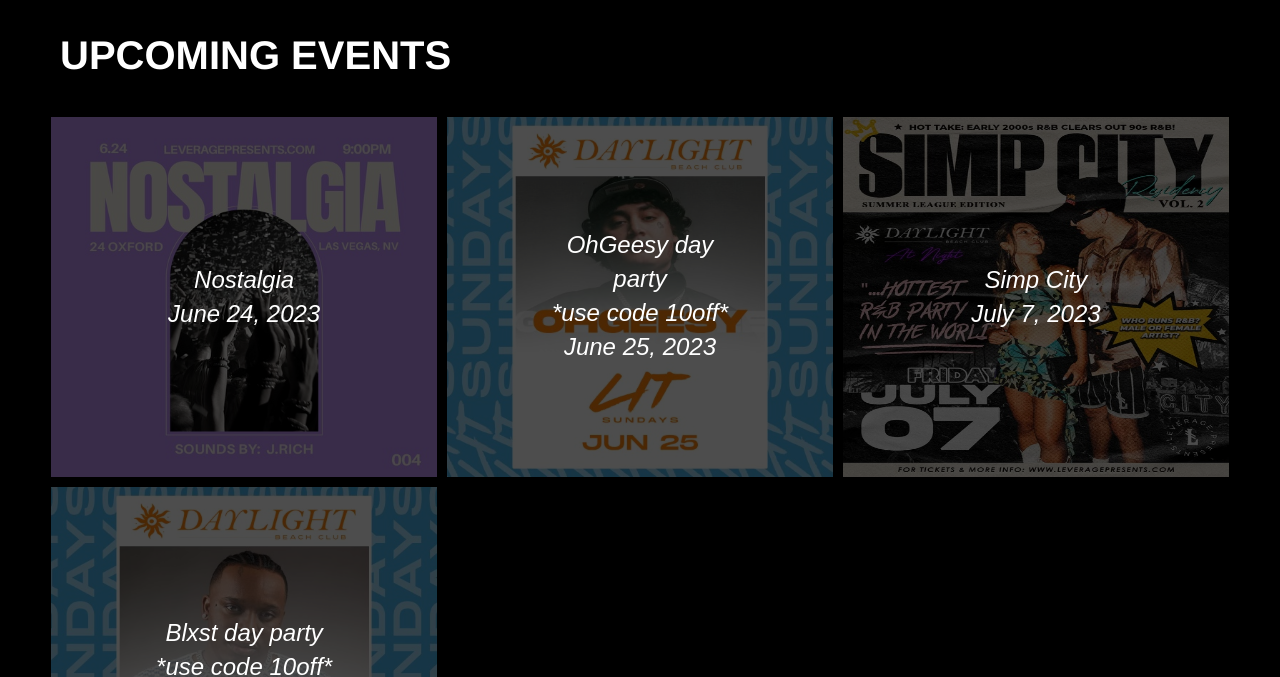
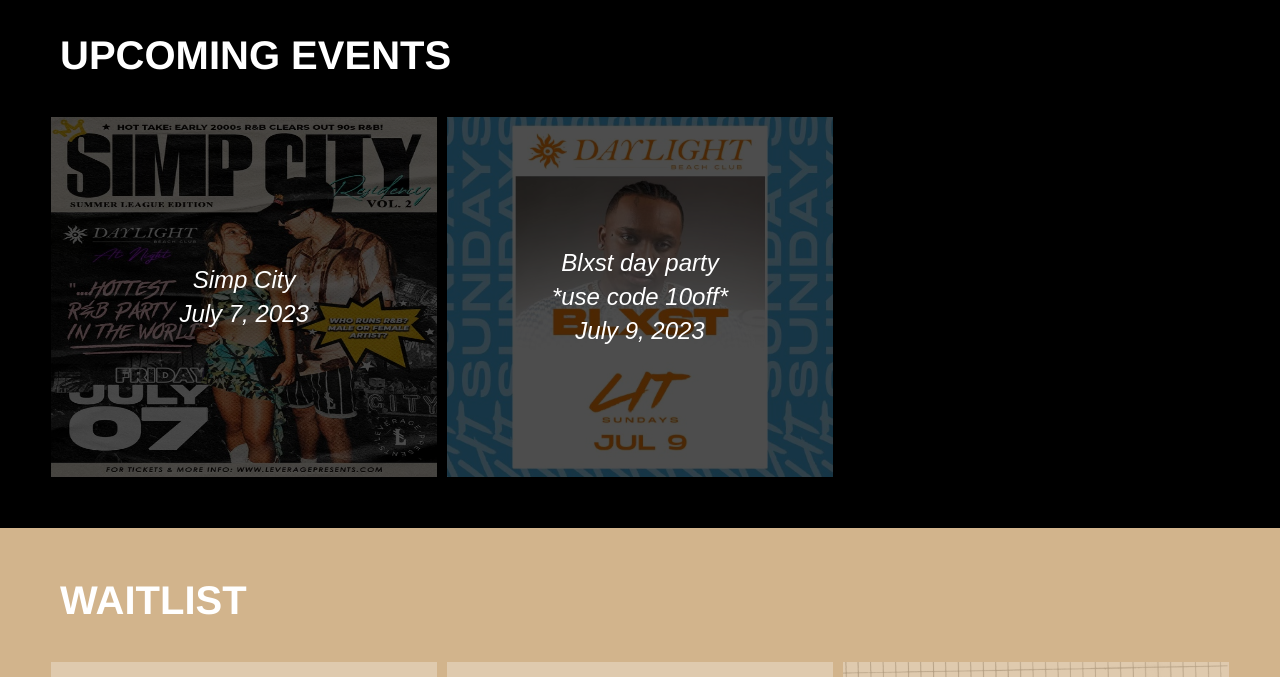
Before and after one commit to hiddenlinkstudios/leverage-events, a website: page index.html in a window 1280 px wide. Shown: the part 763-1440 px from the top of the page. Drawn offline with nearby package versions, Linux system fonts and the light colour scheme.

Commit message:
remove links

```diff
--- a/index.html
+++ b/index.html
@@ -162,33 +162,6 @@
             <h3>Upcoming Events</h3>
         </div>
         <div class="events">
-
-            <div class="photo upcoming-photo">
-                <a href="https://www.etix.com/ticket/p/2133822/nostalgiathe-official-pop-party-las-vegas-24-oxford" target="_blank"><img
-                        src="/Content/new  - 6_24 - nostalgia.jpeg" alt="Nostalgia">
-                    <div class="centered">
-                        Nostalgia <br>
-                        June 24, 2023
-                    </div>
-                    <div class="overlay">
-                        <div class="text">Buy Tickets</div>
-                    </div>
-                </a>
-            </div>
-
-            <div class="photo upcoming-photo">
-                <a href="https://www.tixr.com/groups/daylight/events/ohgeesy-61140" target="_blank"><img
-                        src="/Content/ohgeesy.jpeg" alt="OhGeesy">
-                    <div class="centered">
-                        OhGeesy day party <br>
-                        *use code 10off* <br>
-                        June 25, 2023
-                    </div>
-                    <div class="overlay">
-                        <div class="text">Buy Tickets</div>
-                    </div>
-                </a>
-            </div>
 
             <div class="photo upcoming-photo">
                 <a href="https://www.tixr.com/groups/daylight/events/daylight-at-night-simp-city-66493" target="_blank"><img
```
